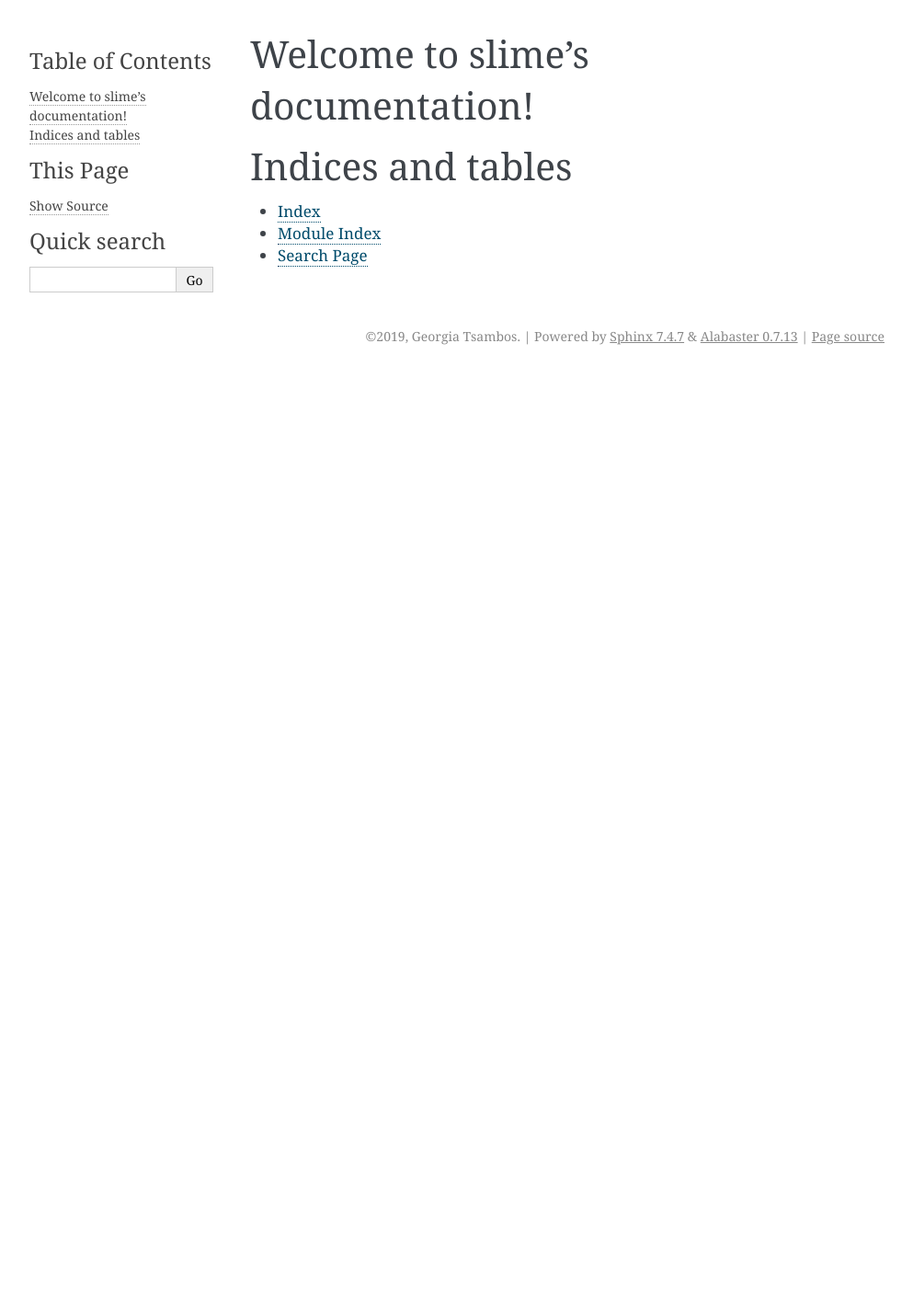
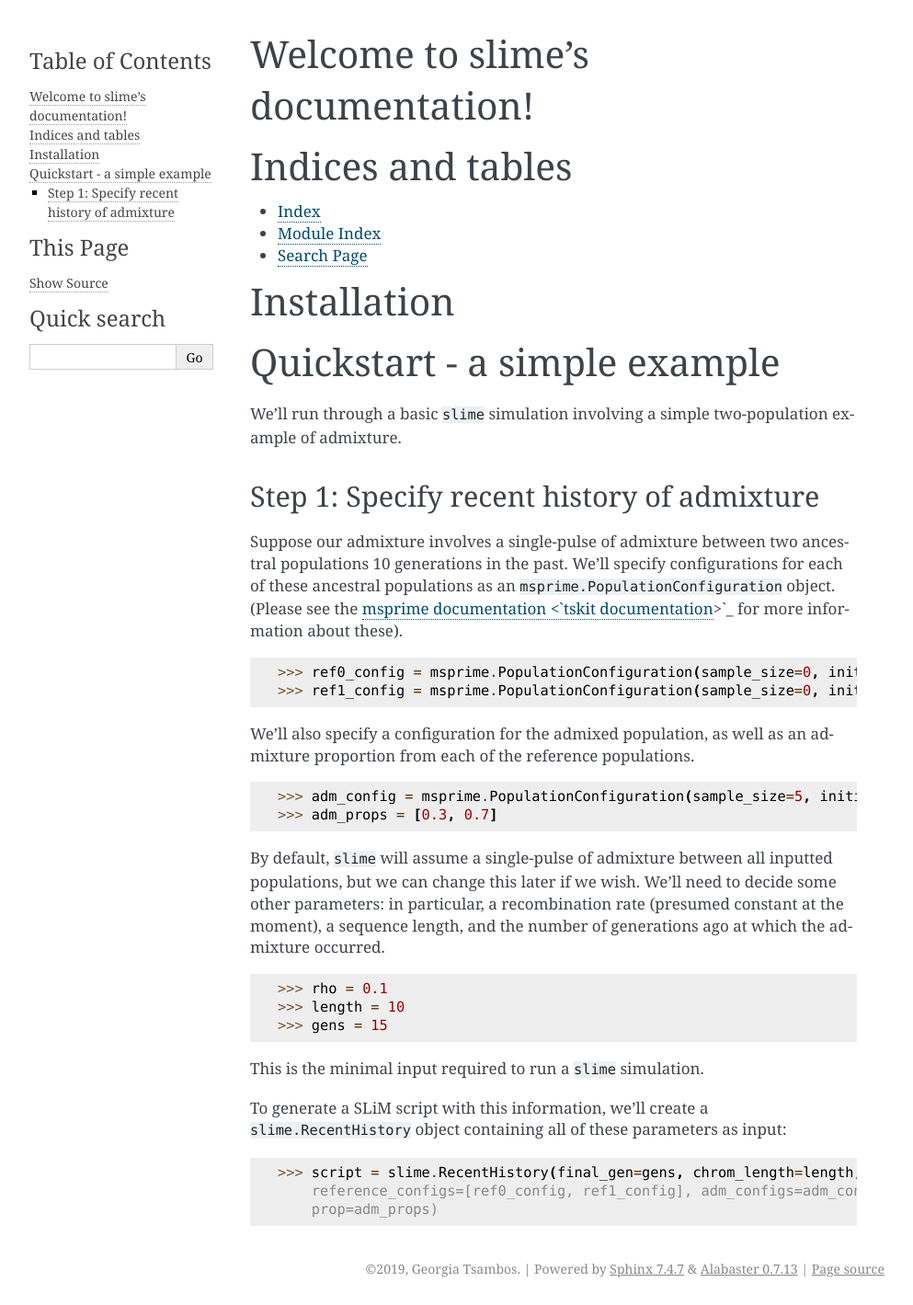
Before and after one commit to gtsambos/slime, a Sphinx documentation site: the page built from docs/source/index.rst, in a window 1280 px wide. Shown: the whole page at 92% size, without its empty margins (148-1141 px from the left). Built offline with Sphinx 7.4.7, drawn with Linux system fonts in a browser that asks for light colours; before the commit the page ends 900 px from its top, so only the background shows below that.

```diff
--- a/docs/source/index.rst
+++ b/docs/source/index.rst
@@ -18,3 +18,49 @@
 * :ref:`genindex`
 * :ref:`modindex`
 * :ref:`search`
+
+
+
+Installation
+============
+
+
+
+Quickstart - a simple example
+=============================
+
+We'll run through a basic ``slime`` simulation involving a simple two-population
+example of admixture.
+
+*******************************************
+Step 1: Specify recent history of admixture
+*******************************************
+
+Suppose our admixture involves a single-pulse of admixture between two ancestral
+populations 10 generations in the past.
+We'll specify configurations for each of these ancestral populations as an
+``msprime.PopulationConfiguration`` object.
+(Please see the `msprime documentation <`tskit documentation <https://tskit.readthedocs.io/en/stable>`_>`_ for more information about these).
+
+	>>> ref0_config = msprime.PopulationConfiguration(sample_size=0, initial_size=10, growth_rate=0)
+	>>> ref1_config = msprime.PopulationConfiguration(sample_size=0, initial_size=15, growth_rate=0)
+
+We'll also specify a configuration for the admixed population, as well as an admixture proportion from each of the reference populations.
+
+	>>> adm_config = msprime.PopulationConfiguration(sample_size=5, initial_size=10, growth_rate = 0)
+	>>> adm_props = [0.3, 0.7]
+
+By default, ``slime`` will assume a single-pulse of admixture between all inputted populations, but we can change this later if we wish.
+We'll need to decide some other parameters: in particular, a recombination rate (presumed constant at the moment), a sequence length, and the number of generations ago at which the admixture occurred.
+
+	>>> rho = 0.1
+	>>> length = 10
+	>>> gens = 15
+
+This is the minimal input required to run a ``slime`` simulation.
+
+To generate a SLiM script with this information, we'll create a ``slime.RecentHistory`` object containing all of these parameters as input:
+
+	>>> script = slime.RecentHistory(final_gen=gens, chrom_length=length,
+            reference_configs=[ref0_config, ref1_config], adm_configs=adm_config,
+            prop=adm_props)
```
Also changed, not shown: 1 other file.
